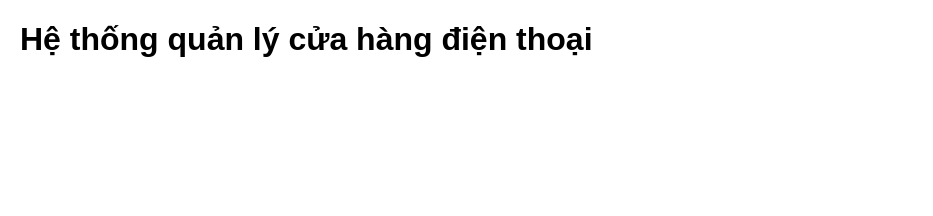
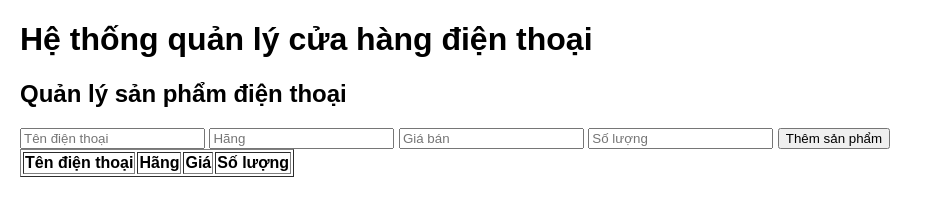
Before and after one commit to nhnm1202/PhoneStore-Agile, a plain HTML site: page solution/index.html in a window 1280 px wide. Shown: the whole page, without its empty margins (0-933 px from the left). Drawn offline with Linux system fonts and the light colour scheme.

Commit message:
Add product management form and table to index.html

```diff
--- a/solution/index.html
+++ b/solution/index.html
@@ -7,6 +7,30 @@
 </head>
 <body>
   <h1>Hệ thống quản lý cửa hàng điện thoại</h1>
+
+  <section>
+    <h2>Quản lý sản phẩm điện thoại</h2>
+    <form id="productForm">
+      <input type="text" id="productName" placeholder="Tên điện thoại">
+      <input type="text" id="brand" placeholder="Hãng">
+      <input type="number" id="price" placeholder="Giá bán">
+      <input type="number" id="quantity" placeholder="Số lượng">
+      <button type="submit">Thêm sản phẩm</button>
+    </form>
+
+    <table border="1">
+      <thead>
+        <tr>
+          <th>Tên điện thoại</th>
+          <th>Hãng</th>
+          <th>Giá</th>
+          <th>Số lượng</th>
+        </tr>
+      </thead>
+      <tbody id="productList"></tbody>
+    </table>
+  </section>
+
   <script src="app.js"></script>
 </body>
 </html>
```
